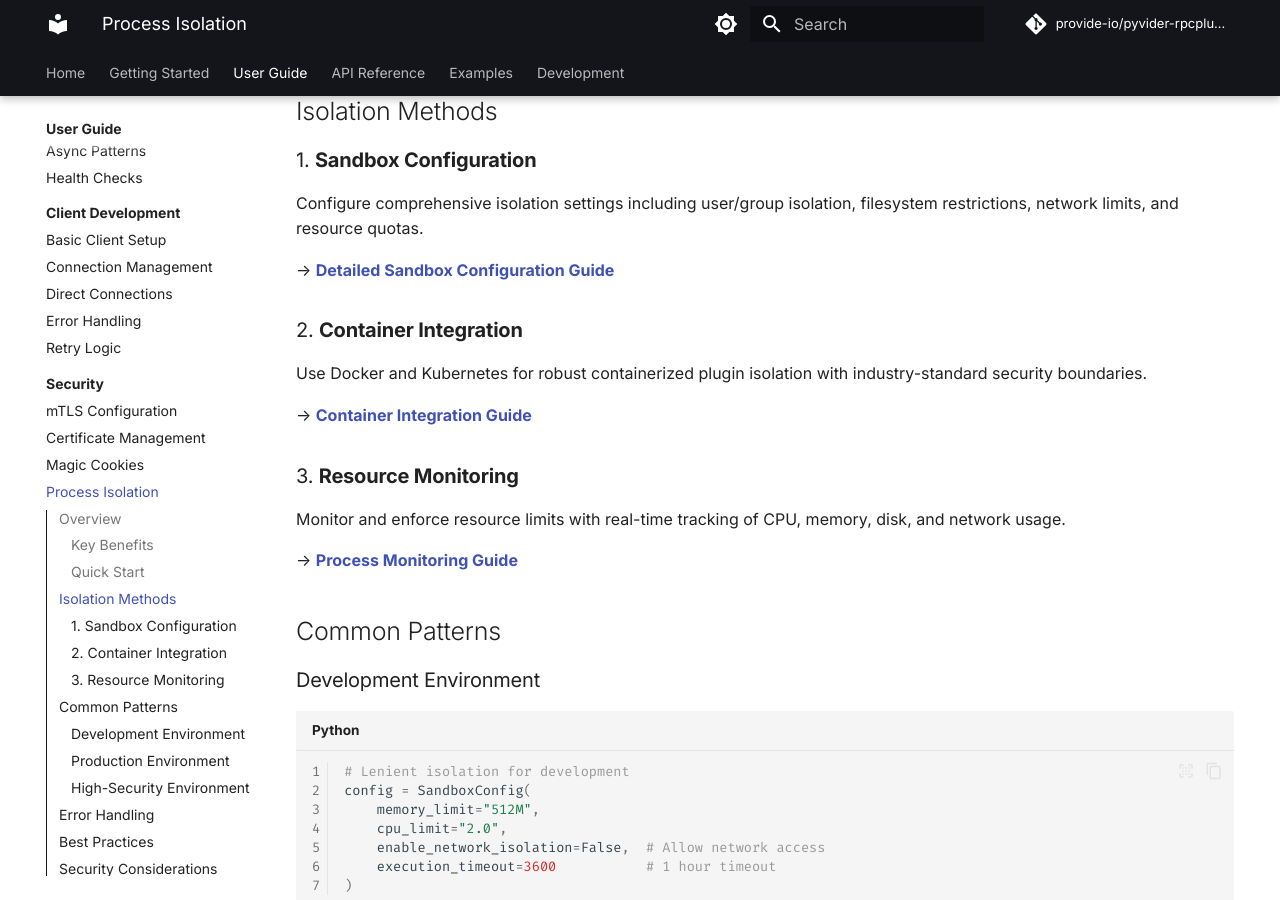
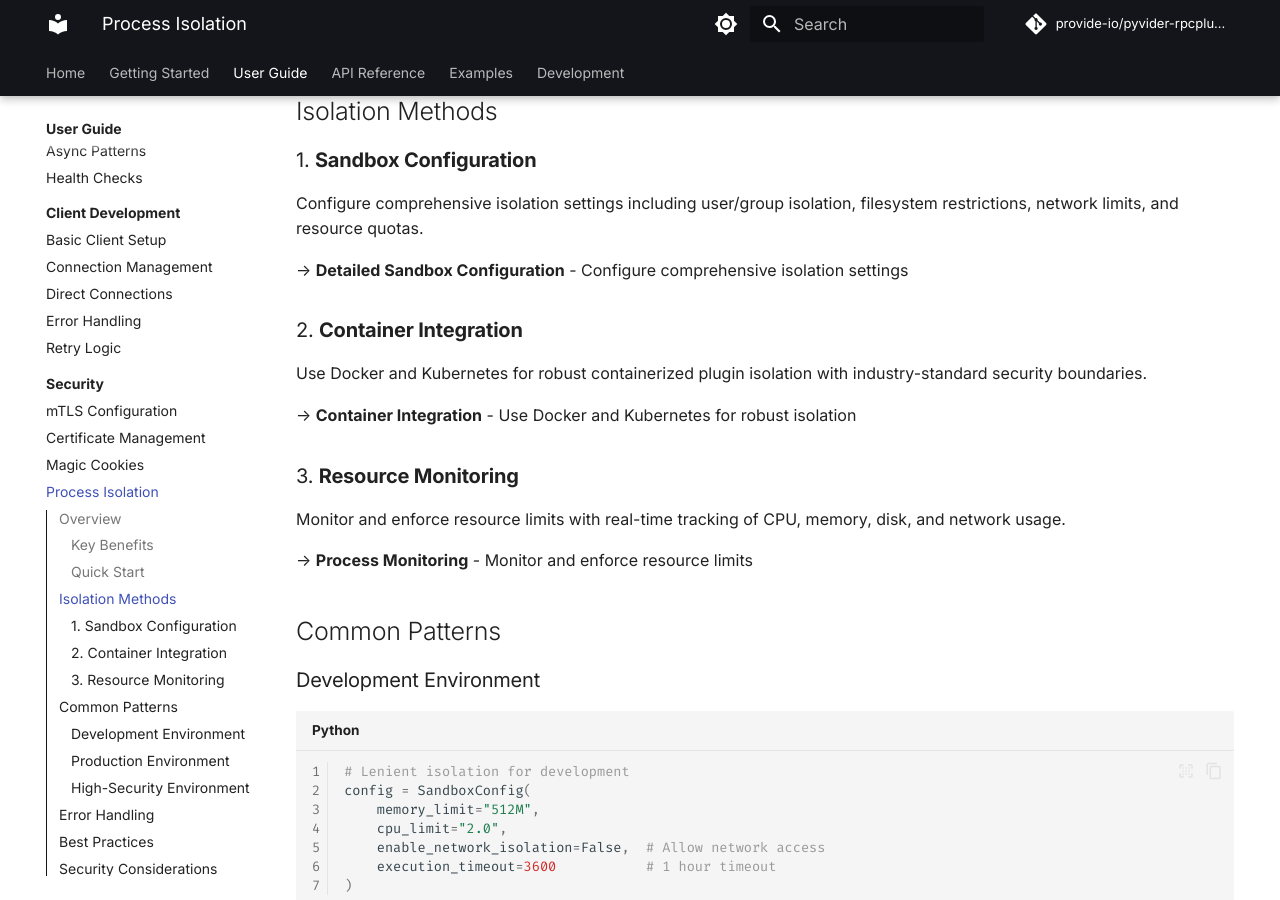
Before and after one commit to provide-io/pyvider-rpcplugin, an MkDocs documentation site: the page built from docs/guide/security/process-isolation.md, in a window 1280 px wide and 900 px high, scrolled down 1300 px. Built offline with MkDocs 1.6.1 and Material for MkDocs 9.7.7, drawn with Linux system fonts in a browser that asks for light colours; comment, search, counter and statistics services are not loaded; the version menu is left out; some of the changed text lies outside the part shown.

Commit message:
🔼⚙️ [skip ci] auto-commit

```diff
--- a/docs/guide/security/process-isolation.md
+++ b/docs/guide/security/process-isolation.md
@@ -51,17 +51,17 @@
 ### 1. **Sandbox Configuration**
 Configure comprehensive isolation settings including user/group isolation, filesystem restrictions, network limits, and resource quotas.
 
-→ **[Detailed Sandbox Configuration Guide](sandbox-configuration.md)**
+→ **Detailed Sandbox Configuration** - Configure comprehensive isolation settings
 
 ### 2. **Container Integration**
 Use Docker and Kubernetes for robust containerized plugin isolation with industry-standard security boundaries.
 
-→ **[Container Integration Guide](container-integration.md)**
+→ **Container Integration** - Use Docker and Kubernetes for robust isolation
 
 ### 3. **Resource Monitoring**
 Monitor and enforce resource limits with real-time tracking of CPU, memory, disk, and network usage.
 
-→ **[Process Monitoring Guide](process-monitoring.md)**
+→ **Process Monitoring** - Monitor and enforce resource limits
 
 ## Common Patterns
 
@@ -147,8 +147,7 @@
 
 ## Next Steps
 
-- **[Sandbox Configuration](sandbox-configuration.md)** - Detailed configuration options
-- **[Container Integration](container-integration.md)** - Docker and Kubernetes setup
-- **[Process Monitoring](process-monitoring.md)** - Resource tracking and enforcement
+- **[Security Overview](index.md)** - Comprehensive security guide
+- **[Magic Cookies](magic-cookies.md)** - Plugin authentication
 - **[mTLS Security](mtls.md)** - Network-level security
 - **[Certificate Management](certificates.md)** - PKI for plugin authentication
```
